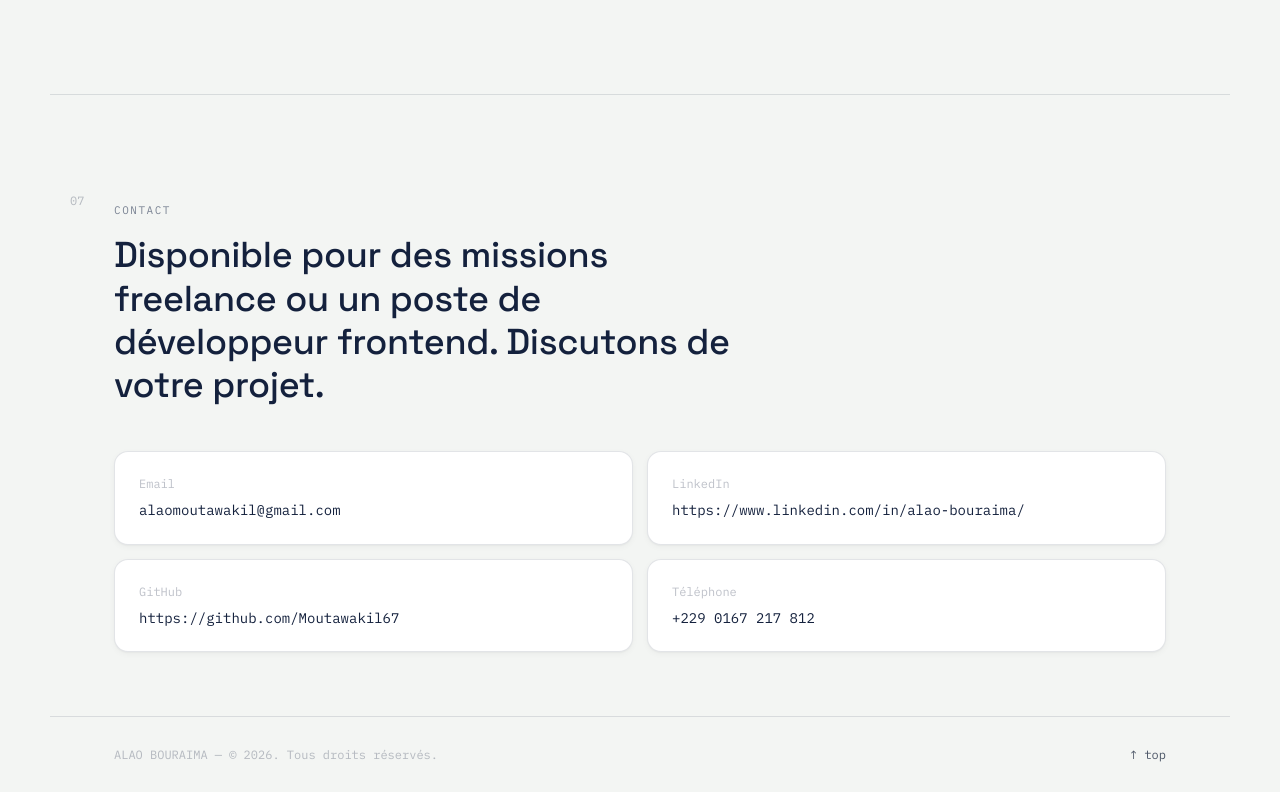
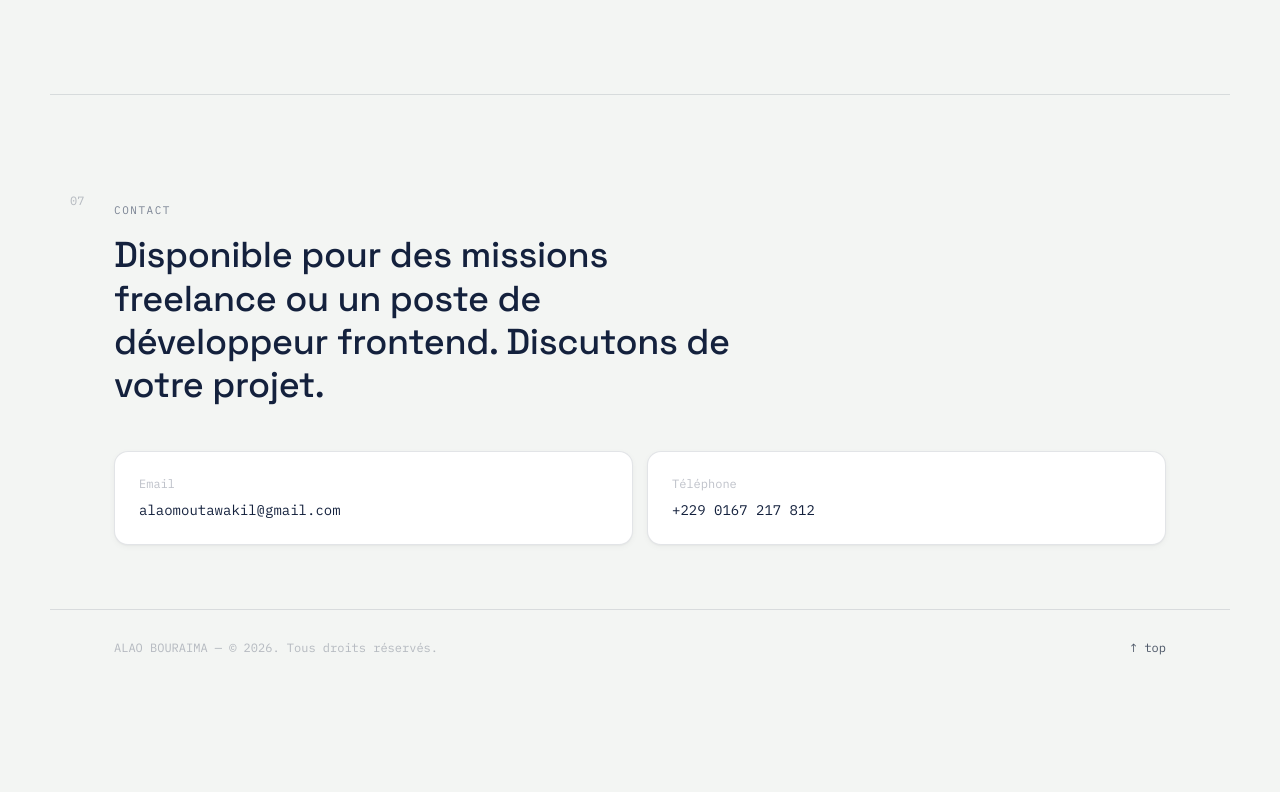
Before and after one commit to Moutawakil67/alao.dev, a Vue app: page / in a window 1280 px wide. Shown: the part 4624-5416 px from the top of the page. After the commit the page ends 5309 px from the top, so only its background shows below. Built offline with nearby package versions, Linux system fonts and the light colour scheme.

Commit message:
card wordpress

```diff
--- a/src/components/ContactSection.vue
+++ b/src/components/ContactSection.vue
@@ -22,14 +22,14 @@ const links = {
         <span class="line-ref">{{ t.contact.email }}</span>
         <span>alaomoutawakil@gmail.com</span>
       </a>
-      <a :href="links.linkedin" class="card card--interactive contact__item" target="_blank" rel="noopener">
+      <!-- <a :href="links.linkedin" class="card card--interactive contact__item" target="_blank" rel="noopener">
         <span class="line-ref">{{ t.contact.linkedin }}</span>
         <span>https://www.linkedin.com/in/alao-bouraima/</span>
       </a>
       <a :href="links.github" class="card card--interactive contact__item" target="_blank" rel="noopener">
         <span class="line-ref">{{ t.contact.github }}</span>
         <span>https://github.com/Moutawakil67</span>
-      </a>
+      </a> -->
       <a :href="links.phone" class="card card--interactive contact__item">
         <span class="line-ref">{{ t.contact.phone }}</span>
         <span>+229 0167 217 812</span>
```
